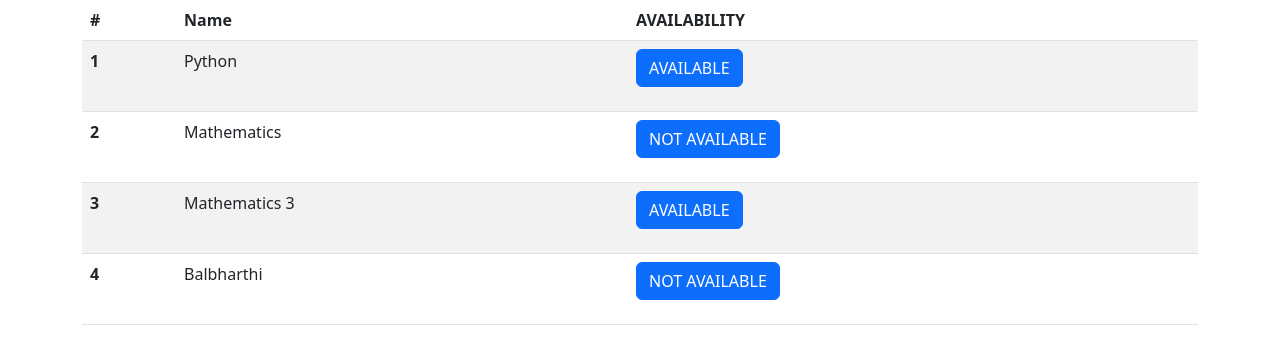
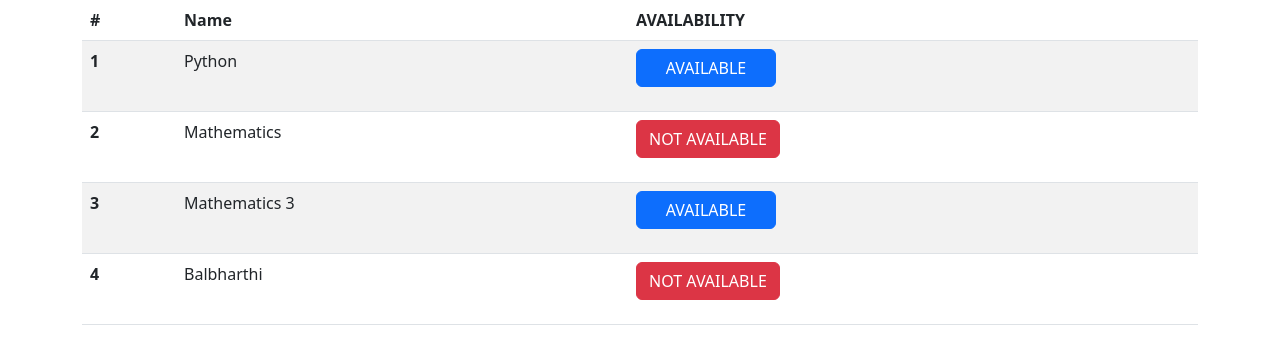
Before and after one commit to Aaris-Kazi/library-management-django, a Django app: page / in a window 1280 px wide. Shown: the part 78-442 px from the top of the page. Run offline with Django 4.2, Linux system fonts and the light colour scheme; data comes from the database, SQL or seed files in the repository; both versions use the stored data as it was after the commit.

Commit message:
filtering the data

```diff
--- a/main/templates/index.html
+++ b/main/templates/index.html
@@ -81,7 +81,11 @@
                 </tr>
                 <th scope="row">{{ i.id }}</th>
                 <td>{{ i.book_name }}</td>
-                <td><input class="btn btn-primary mb-3" type="button" value="{{ i.status }}"></td>
+                {% if i.status == 'AVAILABLE' %}
+                    <td><input class="btn btn-primary mb-3" type="button" value="    {{ i.status }}    "></td>
+                {% else %}
+                    <td><input class="btn btn-danger mb-3" type="button" value="{{ i.status }}"></td>
+                {% endif %}
                 </tr>
               {% endfor %}
             </tbody>
--- a/main/views.py
+++ b/main/views.py
@@ -7,7 +7,7 @@ from .models import Books
 
 def index(request):
     b = Books.objects.all()
-    print(b)
+    # print(b)
     return render(request,'index.html', {'books': b})
 def register(request):
     if request.method == 'POST':
```
Also changed, not shown: db.sqlite3.
